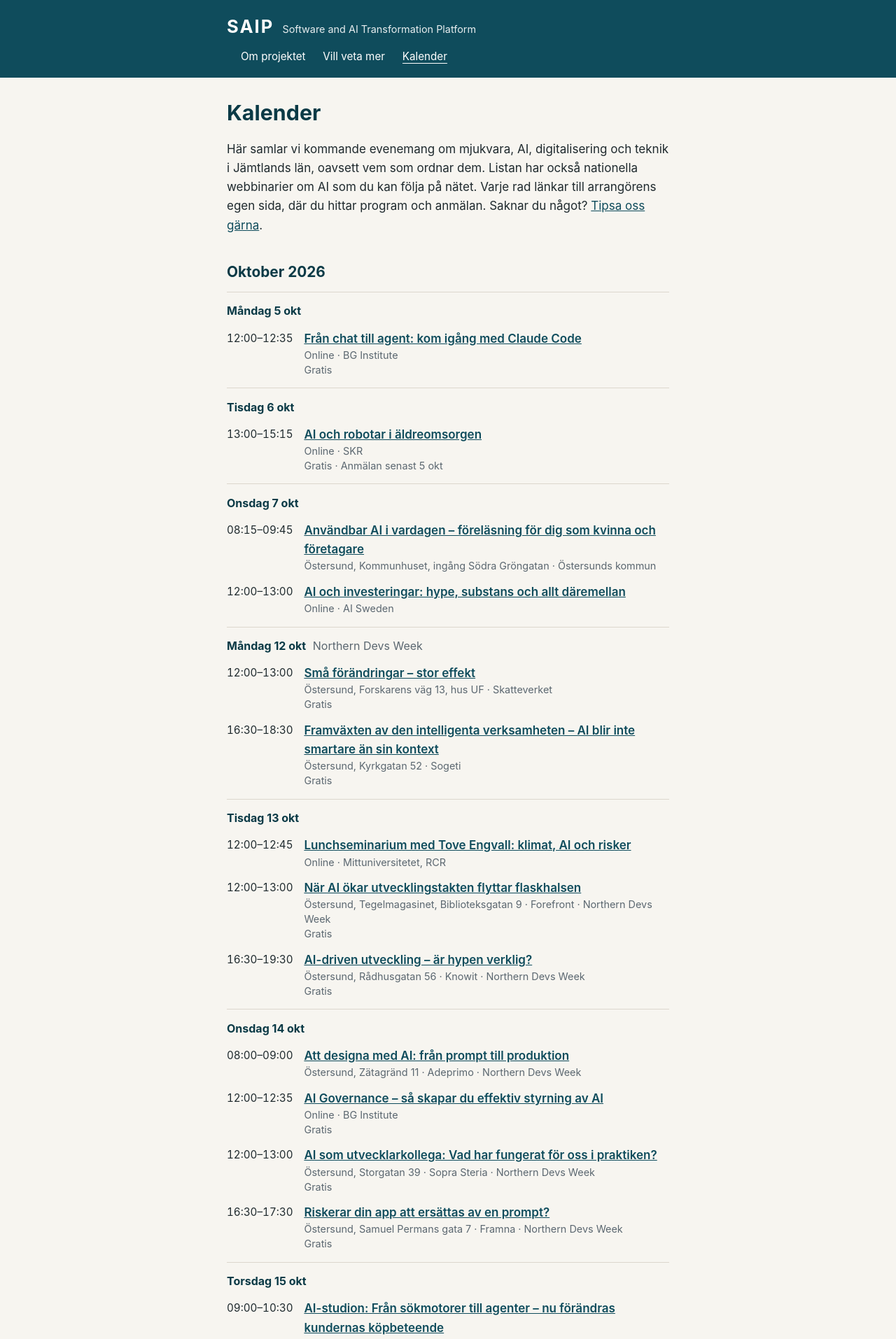
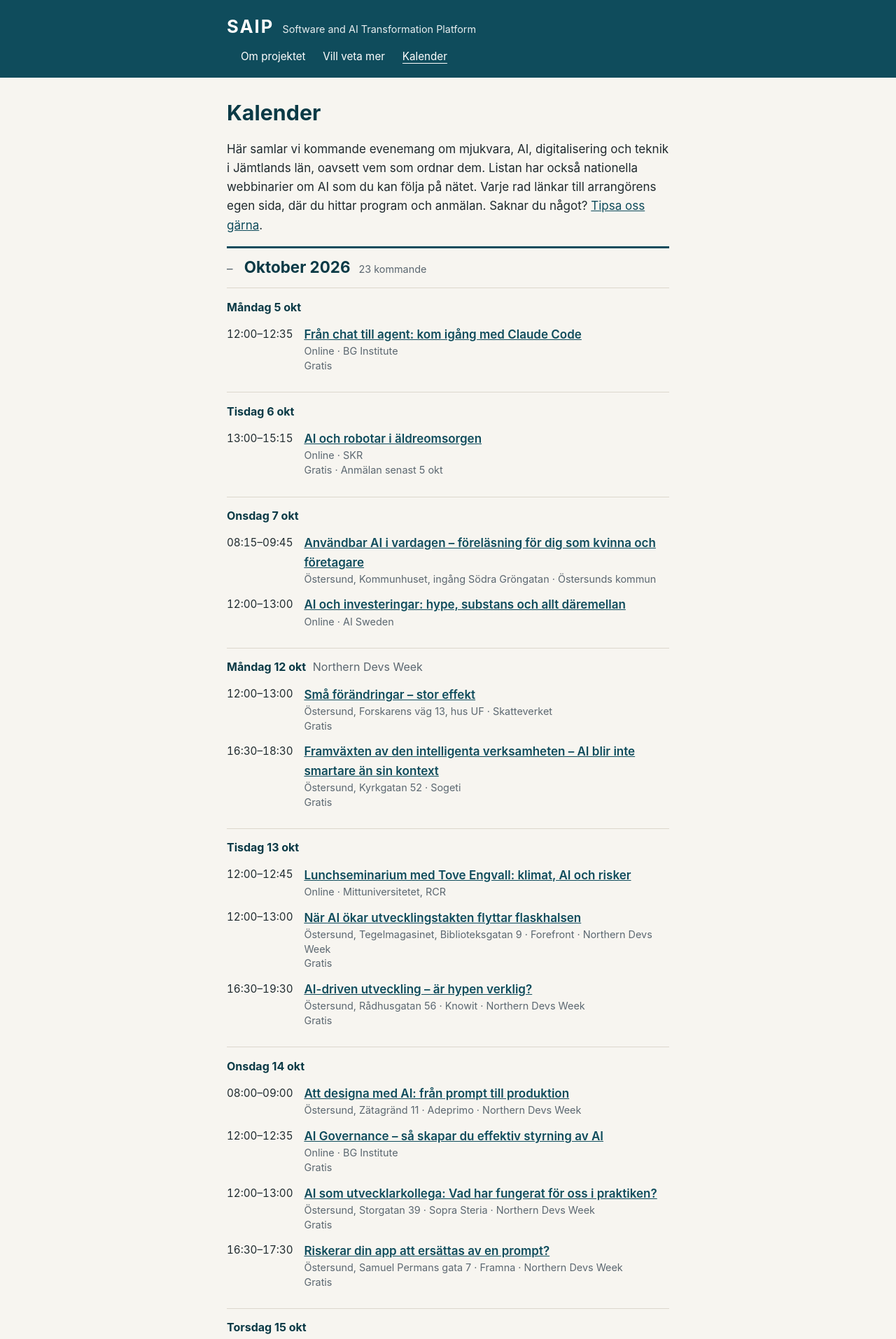
Before and after one commit to seegroup/seegroup.github.io, a Jekyll site: the page built from saip/kalender.md, in a window 1280 px wide. Shown: the top 1914 px of the page at 70% size. Built offline with Jekyll 4.4.1, drawn with Linux system fonts in a browser that asks for light colours; some of the changed text lies outside the part shown.

Commit message:
Fold the SAIP calendar by month, with the current month open
Each month is a heading that opens and closes on click, and only one month is open at a time. The current month opens by itself and shows what is still coming, with a count. A link at its top shows what has already been in that month. Months that have passed are small grey lines above it. Coming months are folded below it. This replaces the separate list "Tidigare evenemang".

```diff
--- a/_layouts/saip.html
+++ b/_layouts/saip.html
@@ -64,7 +64,21 @@
     summary { cursor: pointer; color: var(--text); font-weight: 600; }
     details p { margin-top: 0.75rem; }
     .small { font-size: 0.95rem; color: var(--muted); }
-    .day { border-top: 1px solid var(--line); padding: 0.9rem 0 0.4rem; }
+    details.month { font-size: inherit; color: inherit; margin: 0; padding: 0.55rem 0; border-top: 1px solid var(--line); border-bottom: 0; }
+    details.month:last-of-type { border-bottom: 1px solid var(--line); }
+    details.month > summary { display: flex; align-items: baseline; gap: 0.75rem; font-weight: 400; }
+    details.month > summary::before { content: "+"; flex: 0 0 0.8rem; color: var(--muted); }
+    details.month[open] > summary::before { content: "–"; }
+    details.month > summary::-webkit-details-marker { display: none; }
+    details.month h2 { display: inline; margin: 0; font-size: 1.1rem; }
+    .month-count { font-size: 0.9rem; color: var(--muted); }
+    details.month.current h2 { font-size: 1.4rem; }
+    details.month.current[open] { border-top: 3px solid var(--accent); }
+    details.month.past h2 { font-size: 0.95rem; font-weight: 400; color: var(--muted); }
+    details.month.past { padding: 0.3rem 0; }
+    .month-past { margin: 0.75rem 0 0; }
+    .toggle-past { font: inherit; font-size: 0.9rem; color: var(--accent); background: none; border: 0; padding: 0; text-decoration: underline; cursor: pointer; }
+    .day { border-top: 1px solid var(--line); padding: 0.9rem 0 0.4rem; margin-top: 0.75rem; }
     .day h3 { font-size: 1rem; margin: 0 0 0.5rem; color: var(--accent-dark); }
     .day-series { font-weight: 400; color: var(--muted); margin-left: 0.6rem; }
     .events { list-style: none; margin: 0; padding: 0; }
@@ -74,10 +88,6 @@
     .event-title { font-weight: 600; }
     .event-body .small { display: block; font-size: 0.9rem; line-height: 1.45; }
     .mark { display: inline-block; font-size: 0.75rem; font-weight: 600; letter-spacing: 0.04em; color: var(--accent); border: 1px solid var(--accent); border-radius: 0.25rem; padding: 0 0.35rem; margin-left: 0.35rem; vertical-align: 0.1em; }
-    .past-month h3 { font-size: 0.95rem; margin: 1rem 0 0.25rem; color: var(--text); }
-    .past { list-style: none; margin: 0; padding: 0; }
-    .past li { display: flex; gap: 0.9rem; padding: 0.15rem 0; }
-    .past-date { flex: 0 0 6rem; white-space: nowrap; }
     [hidden] { display: none !important; }
     .site-footer { border-top: 1px solid var(--line); background: var(--surface); padding: 1.75rem 0 2.25rem; font-size: 0.9rem; color: var(--muted); }
     .funders { display: flex; flex-wrap: wrap; align-items: center; gap: 1.5rem 2.5rem; margin: 0 0 1.5rem; }
--- a/saip/kalender.md
+++ b/saip/kalender.md
@@ -21,12 +21,13 @@ permalink: /saip/kalender/
 {% assign first = items[0] %}
 {% assign month_key = first.start | date: "%Y-%m" %}
 {% if month_key != current_month %}
-{% unless forloop.first %}</section>
+{% unless forloop.first %}</details>
 {% endunless %}
 {% assign current_month = month_key %}
 {% assign m = first.start | date: "%-m" | minus: 1 %}
-<section class="month">
-<h2>{{ month_names[m] }} {{ first.start | date: "%Y" }}</h2>
+<details class="month" open data-month="{{ month_key }}" data-name="{{ month_names[m] | downcase }}">
+<summary><h2>{{ month_names[m] }} {{ first.start | date: "%Y" }}</h2><span class="month-count"></span></summary>
+<p class="month-past" hidden><button type="button" class="toggle-past" aria-expanded="false"></button></p>
 {% endif %}
 {% assign wd = first.start | date: "%u" | minus: 1 %}
 {% assign m1 = first.start | date: "%-m" | minus: 1 %}
@@ -50,85 +51,66 @@ permalink: /saip/kalender/
 {% endfor %}
 </ul>
 </div>
-{% if forloop.last %}</section>
+{% if forloop.last %}</details>
 {% endif %}
 {% endfor %}
-<details id="archive" hidden>
-<summary>Tidigare evenemang <span id="archive-count"></span></summary>
-{% assign seen = "|" %}
-{% assign current_month = "" %}
-{% assign days_desc = days | reverse %}
-{% for day in days_desc %}
-{% assign items = day.items | sort: "time" | reverse %}
-{% for e in items %}
-{% assign first = e %}
-{% assign last = e %}
-{% assign count = 1 %}
-{% if e.series %}
-{% assign key = "|" | append: e.series | append: "|" %}
-{% if seen contains key %}{% continue %}{% endif %}
-{% assign seen = seen | append: e.series | append: "|" %}
-{% assign members = site.data.saip_events | where: "series", e.series | sort: "start" %}
-{% assign first = members | first %}
-{% assign last = members | last %}
-{% assign count = members.size %}
-{% endif %}
-{% assign last_day = last.end | default: last.start %}
-{% assign month_key = last_day | date: "%Y-%m" %}
-{% if month_key != current_month %}
-{% if current_month != "" %}</ul>
-</div>
-{% endif %}
-{% assign current_month = month_key %}
-{% assign m = last_day | date: "%-m" | minus: 1 %}
-<div class="past-month">
-<h3>{{ month_names[m] }} {{ last_day | date: "%Y" }}</h3>
-<ul class="past">
-{% endif %}
-{% assign d1 = first.start | date: "%-d" %}
-{% assign m1 = first.start | date: "%-m" | minus: 1 %}
-{% assign d2 = last_day | date: "%-d" %}
-{% assign m2 = last_day | date: "%-m" | minus: 1 %}
-{% assign same = false %}{% if d1 == d2 and m1 == m2 %}{% assign same = true %}{% endif %}
-<li data-end="{{ last_day | date: '%Y-%m-%d' }}"><span class="past-date">{% if same %}{{ d1 }} {{ month_short[m1] }}{% elsif m1 == m2 %}{{ d1 }}–{{ d2 }} {{ month_short[m1] }}{% else %}{{ d1 }} {{ month_short[m1] }}–{{ d2 }} {{ month_short[m2] }}{% endif %}</span><span>{% if e.series %}<a href="{{ e.series_url | default: e.url }}">{{ e.series | escape }}</a>, {{ count }} pass{% else %}<a href="{{ e.url }}">{{ e.title | escape }}</a>, {{ e.organiser | escape }}{% endif %}</span></li>
-{% endfor %}
-{% if forloop.last and current_month != "" %}</ul>
-</div>
-{% endif %}
-{% endfor %}
-</details>
 <script>
 (function () {
   var now = new Date();
   var pad = function (n) { return (n < 10 ? "0" : "") + n; };
   var today = now.getFullYear() + "-" + pad(now.getMonth() + 1) + "-" + pad(now.getDate());
+  var months = document.querySelectorAll("details.month");
+  var current = null;
   var i;
-  function hideEmpty(selector, rowSelector) {
-    var groups = document.querySelectorAll(selector);
-    for (i = 0; i < groups.length; i++) {
-      groups[i].hidden = groups[i].querySelectorAll(rowSelector + ":not([hidden])").length === 0;
+  function each(list, fn) { for (var k = 0; k < list.length; k++) { fn(list[k]); } }
+  function setPastVisible(month, visible) {
+    each(month.querySelectorAll("li.event"), function (row) {
+      row.hidden = !visible && row.getAttribute("data-end") < today;
+    });
+    each(month.querySelectorAll("div.day"), function (day) {
+      day.hidden = day.querySelectorAll("li.event:not([hidden])").length === 0;
+    });
+  }
+  each(months, function (month) {
+    var rows = month.querySelectorAll("li.event");
+    var gone = 0;
+    each(rows, function (row) { if (row.getAttribute("data-end") < today) { gone++; } });
+    var coming = rows.length - gone;
+    var count = month.querySelector(".month-count");
+    month.open = false;
+    if (coming === 0) {
+      month.className += " past";
+      count.textContent = rows.length + " tidigare";
+      return;
     }
-  }
-  var rows = document.querySelectorAll("li.event");
-  var upcoming = 0;
-  for (i = 0; i < rows.length; i++) {
-    rows[i].hidden = rows[i].getAttribute("data-end") < today;
-    if (!rows[i].hidden) { upcoming++; }
-  }
-  hideEmpty("div.day", "li.event");
-  hideEmpty("section.month", "li.event");
-  if (upcoming === 0) { document.getElementById("no-upcoming").hidden = false; }
-  var pastRows = document.querySelectorAll("ul.past li");
-  var gone = 0;
-  for (i = 0; i < pastRows.length; i++) {
-    pastRows[i].hidden = pastRows[i].getAttribute("data-end") >= today;
-    if (!pastRows[i].hidden) { gone++; }
-  }
-  hideEmpty("div.past-month", "ul.past li");
-  if (gone > 0) {
-    document.getElementById("archive-count").textContent = "(" + gone + ")";
-    document.getElementById("archive").hidden = false;
-  }
+    count.textContent = coming + " kommande";
+    if (current) { return; }
+    current = month;
+    month.className += " current";
+    if (gone > 0) {
+      var button = month.querySelector(".toggle-past");
+      var shown = false;
+      var label = function () {
+        button.textContent = (shown ? "Dölj" : "Visa") + " tidigare i " + month.getAttribute("data-name") + " (" + gone + ")";
+        button.setAttribute("aria-expanded", shown ? "true" : "false");
+      };
+      label();
+      setPastVisible(month, false);
+      month.querySelector(".month-past").hidden = false;
+      button.addEventListener("click", function () {
+        shown = !shown;
+        setPastVisible(month, shown);
+        label();
+      });
+    }
+  });
+  if (current) { current.open = true; } else { document.getElementById("no-upcoming").hidden = false; }
+  each(months, function (month) {
+    month.addEventListener("toggle", function () {
+      if (!month.open) { return; }
+      each(months, function (other) { if (other !== month) { other.open = false; } });
+    });
+  });
 })();
 </script>
 </div>
```
